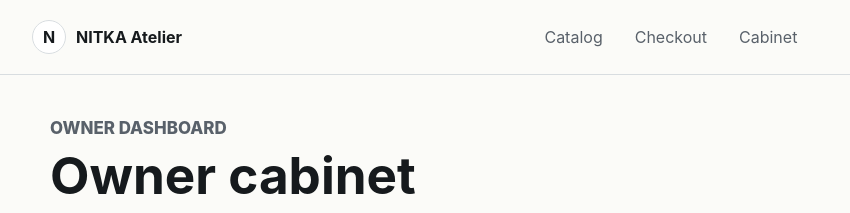
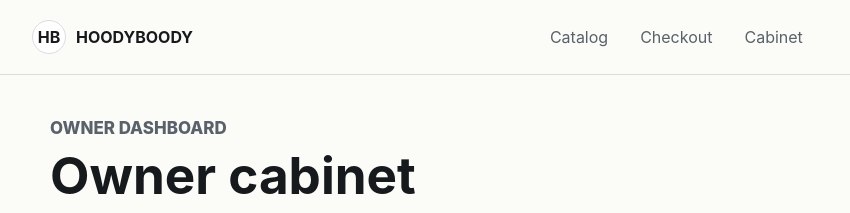
Before and after one commit to sqlm34/hoodyboody-store, a website: page admin.html in a window 1280 px wide. Shown: the top 213 px of the page, 0-850 px from the left. Drawn offline with Linux system fonts and the light colour scheme; no server answers; a web font is replaced by a local one.

Commit message:
style: unify site logo branding

```diff
--- a/admin.html
+++ b/admin.html
@@ -4,15 +4,15 @@
     <meta charset="UTF-8" />
     <meta name="viewport" content="width=device-width, initial-scale=1.0" />
     <meta name="robots" content="noindex, nofollow, noarchive" />
-    <title>Owner cabinet | NITKA Atelier</title>
+    <title>Owner cabinet | HOODYBOODY</title>
     <link rel="stylesheet" href="https://cdnjs.cloudflare.com/ajax/libs/font-awesome/6.5.2/css/all.min.css" />
     <link rel="stylesheet" href="styles.css" />
   </head>
   <body>
     <header class="topbar checkout-topbar" aria-label="Owner navigation">
-      <a class="brand" href="index.html" aria-label="NITKA Atelier">
-        <span class="brand-mark">N</span>
-        <span>NITKA Atelier</span>
+      <a class="brand" href="index.html" aria-label="HOODYBOODY">
+        <span class="brand-mark">HB</span>
+        <span>HOODYBOODY</span>
       </a>
       <nav class="nav-links" aria-label="Sections">
         <a href="index.html#catalog">Catalog</a>
```
Also changed, not shown: account.html (+4 -4 lines), admin-orders.html (+1 -1 lines), admin-products.html (+4 -4 lines), auth.html (+4 -4 lines), checkout.html (+4 -4 lines), index.html (+1 -1 lines), product.html (+4 -4 lines).
